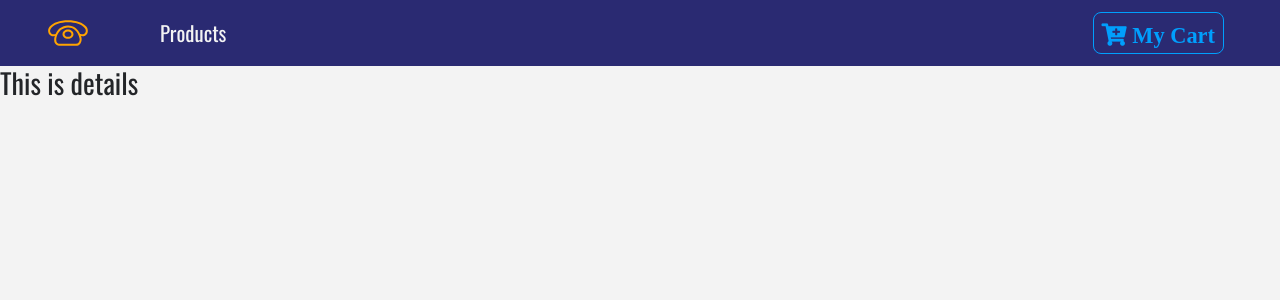
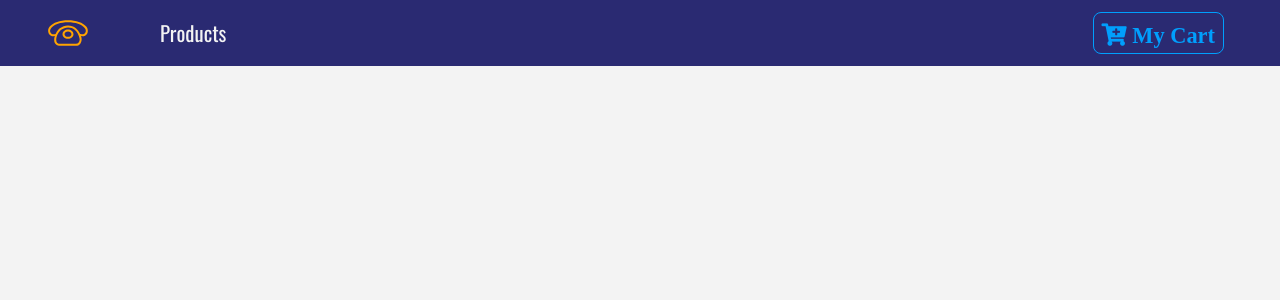
Before and after one commit to nomanme/Product, a React (Create React App) app: page /details in a window 1280 px wide. Shown: the top 300 px of the page. Built offline with nearby package versions, Linux system fonts and the light colour scheme.

Commit message:
details page setting

```diff
--- a/src/components/Details.js
+++ b/src/components/Details.js
@@ -1,11 +1,18 @@
 import React, { Component } from "react";
+import { ProductConsumer } from "../Context";
+import { Link } from "react-router-dom";
+import { ButtonContainer } from "./Button";
 
 class Details extends Component {
   render() {
     return (
-      <div>
-        <h3>This is details</h3>
-      </div>
+      <ProductConsumer>
+        {
+          (value) => {
+            const { id, company } = value.detailProduct;
+          }
+        }
+      </ProductConsumer>
     );
   }
 }
```
